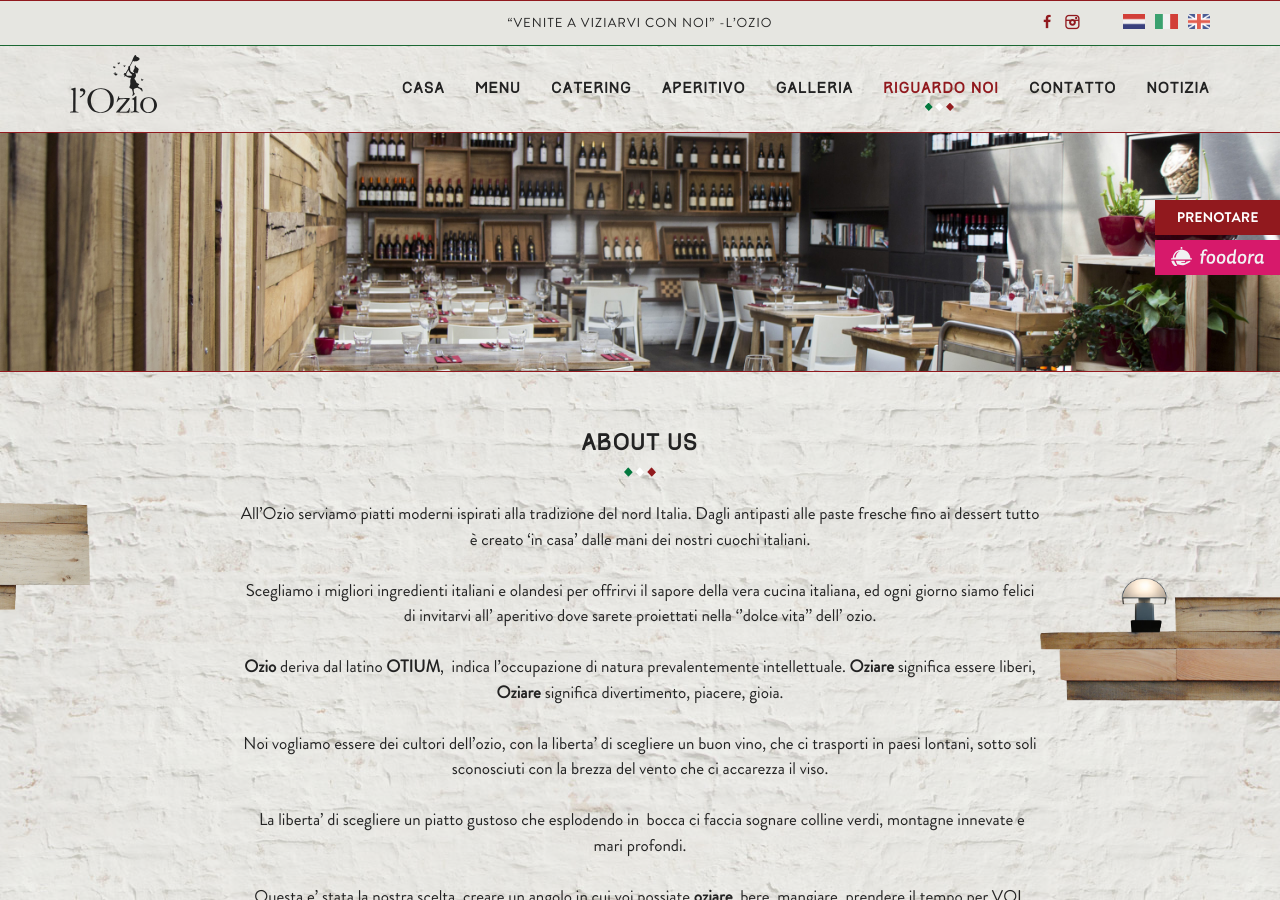
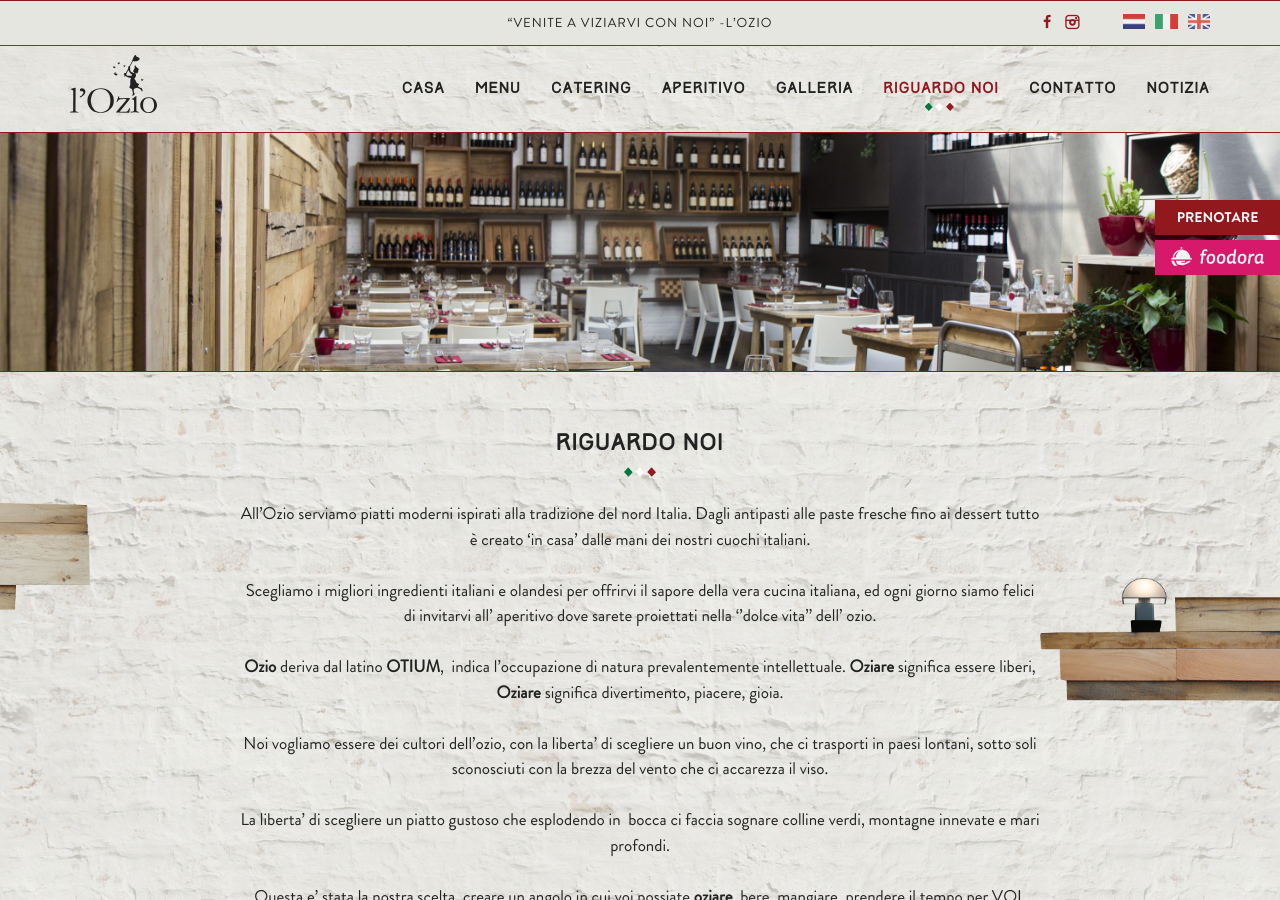
Before and after one commit to jhvanderschee/lozio_it, a Jekyll site: the page built from about/index.md, in a window 1280 px wide and 900 px high. Built offline with Jekyll 4.4.1, drawn with Linux system fonts in a browser that asks for light colours.

Commit message:
Updated '/about/index.md' via CloudCannon

```diff
--- a/about/index.md
+++ b/about/index.md
@@ -1,16 +1,16 @@
 ---
-title: About us
+title: RIGUARDO NOI
 ---
 
 
-All’Ozio serviamo piatti moderni ispirati alla tradizione del nord Italia. Dagli antipasti alle paste fresche fino ai dessert tutto &egrave; creato ‘in casa’ dalle mani dei nostri cuochi italiani.
+All’Ozio serviamo piatti moderni ispirati alla tradizione del nord Italia. Dagli antipasti alle paste fresche fino ai dessert tutto è creato ‘in casa’ dalle mani dei nostri cuochi italiani.
 
 Scegliamo i migliori ingredienti italiani e olandesi per offrirvi il sapore della vera cucina italiana, ed ogni giorno siamo felici di invitarvi all’ aperitivo dove sarete proiettati nella ‘’dolce vita’’ dell’ ozio.
 
-**Ozio** deriva dal latino **OTIUM**,&nbsp; indica l’occupazione di natura prevalentemente intellettuale. **Oziare** significa essere liberi, **Oziare** significa divertimento, piacere, gioia.
+**Ozio** deriva dal latino **OTIUM**,  indica l’occupazione di natura prevalentemente intellettuale. **Oziare** significa essere liberi, **Oziare** significa divertimento, piacere, gioia.
 
 Noi vogliamo essere dei cultori dell’ozio, con la liberta’ di scegliere un buon vino, che ci trasporti in paesi lontani, sotto soli sconosciuti con la brezza del vento che ci accarezza il viso.
 
-&nbsp;La liberta’ di scegliere un piatto gustoso che esplodendo in&nbsp; bocca ci faccia sognare colline verdi, montagne innevate e mari profondi.
+La liberta’ di scegliere un piatto gustoso che esplodendo in  bocca ci faccia sognare colline verdi, montagne innevate e mari profondi.
 
 Questa e’ stata la nostra scelta, creare un angolo in cui voi possiate **oziare**, bere, mangiare, prendere il tempo per VOI.
```
